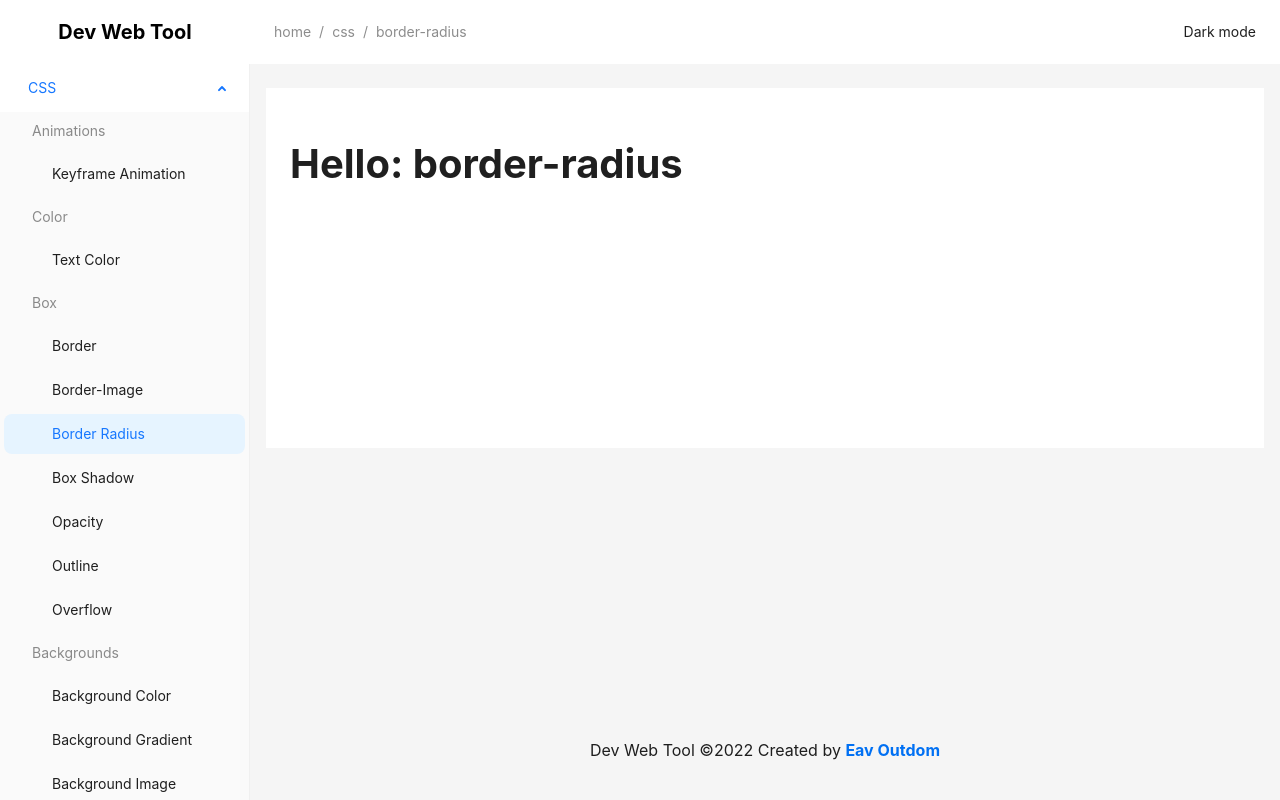
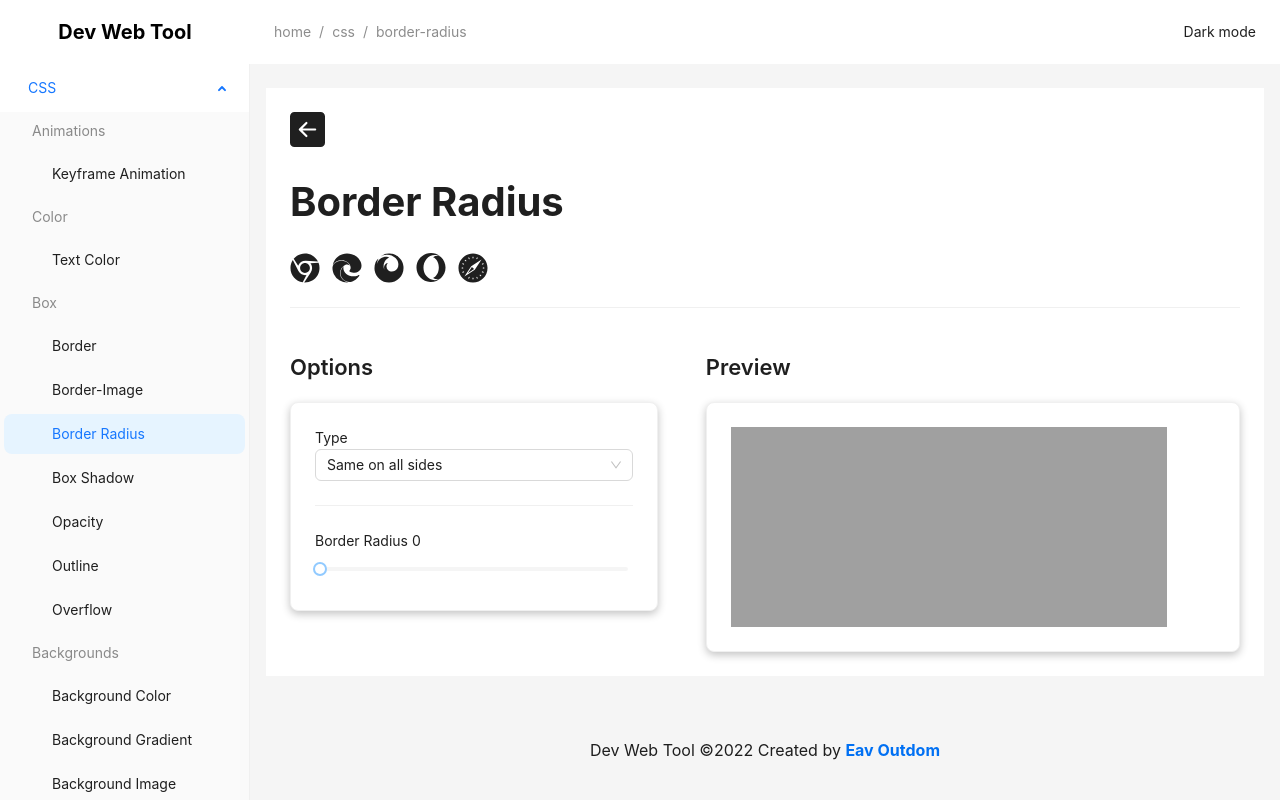
Before and after one commit to EavOutDom/dev-web-tool, a Next.js app: page /css/border-radius in a window 1280 px wide. Built offline with nearby package versions, Linux system fonts and the light colour scheme.

Commit message:
border-radius

```diff
--- a/pages/css/border-image.js
+++ b/pages/css/border-image.js
@@ -50,7 +50,7 @@ const BorderImage = () => {
             <div
               style={{
                 height: 200,
-                widows: '100%',
+                width: '100%',
                 background: '#a0a0a0',
                 borderWidth: state.width,
                 borderStyle: 'solid',
--- /dev/null
+++ b/pages/css/border-radius.js
@@ -0,0 +1,44 @@
+import { Card, Divider, Select, Slider } from "antd";
+import ContentLayout from "../../components/contentLayout/ContentLayout";
+import { useState } from "react";
+
+const BorderRadius = () => {
+  const [state, setState] = useState({
+    type: 0,
+    radius: 0
+  });
+  return (<section>
+    <ContentLayout back={'/css'} name='Border Radius' browser={{ chrome: 'yes', edge: 'yes', firefox: 'yes', opera: 'yes', safari: 'yes' }}>
+      <ContentLayout.Options>
+        <div>
+          <p className="content_title">Options</p>
+          <Card>
+            <label htmlFor="type">Type</label>
+            <Select style={{ width: '100%' }} id="type" value={state.type} onChange={e => setState(p => ({ ...p, type: e }))}>
+              <Select.Option value={0}>Same on all sides</Select.Option>
+              <Select.Option value={1}>Different on all sides</Select.Option>
+            </Select>
+            <Divider />
+            <label htmlFor="radius">Border Radius {state.radius}</label>
+            <Slider id="radius" value={state.radius} onChange={v => setState(pre => ({ ...pre, radius: v }))} />
+          </Card>
+        </div>
+      </ContentLayout.Options>
+      <ContentLayout.Preview>
+        <div>
+          <p className="content_title">Preview</p>
+          <Card>
+            <div style={{
+              height: 200,
+              width: '90%',
+              borderRadius: state.radius,
+              backgroundColor: '#a0a0a0'
+            }} />
+          </Card>
+        </div>
+      </ContentLayout.Preview>
+    </ContentLayout>
+  </section>);
+}
+
+export default BorderRadius;
--- a/pages/css/border.js
+++ b/pages/css/border.js
@@ -57,7 +57,7 @@ const Border = () => {
           <Card>
             <div style={{
               height: 200,
-              widows: '100%',
+              width: '100%',
               background: state.background_color,
               borderWidth: state.border_width,
               borderStyle: state.border_style,
```
